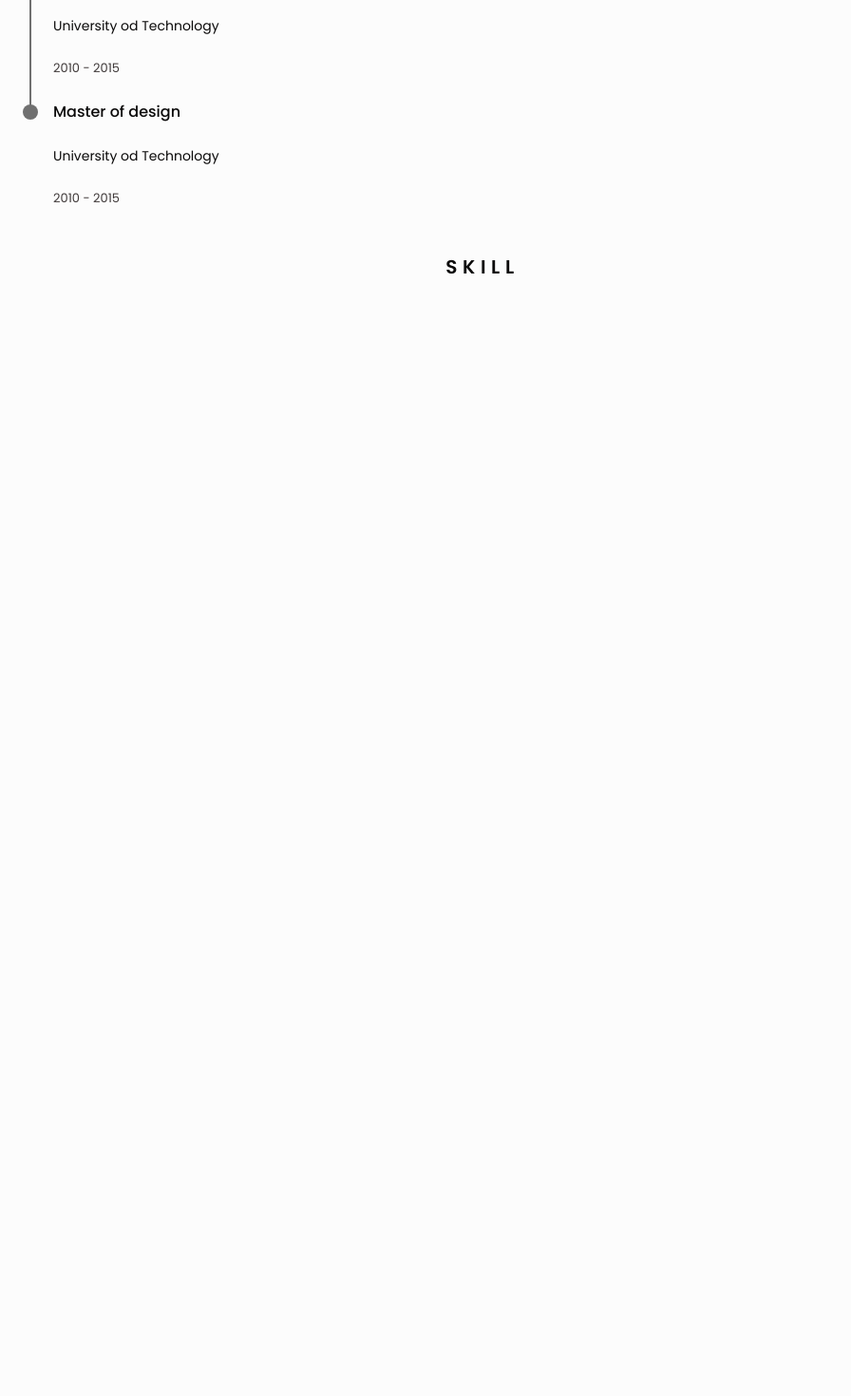
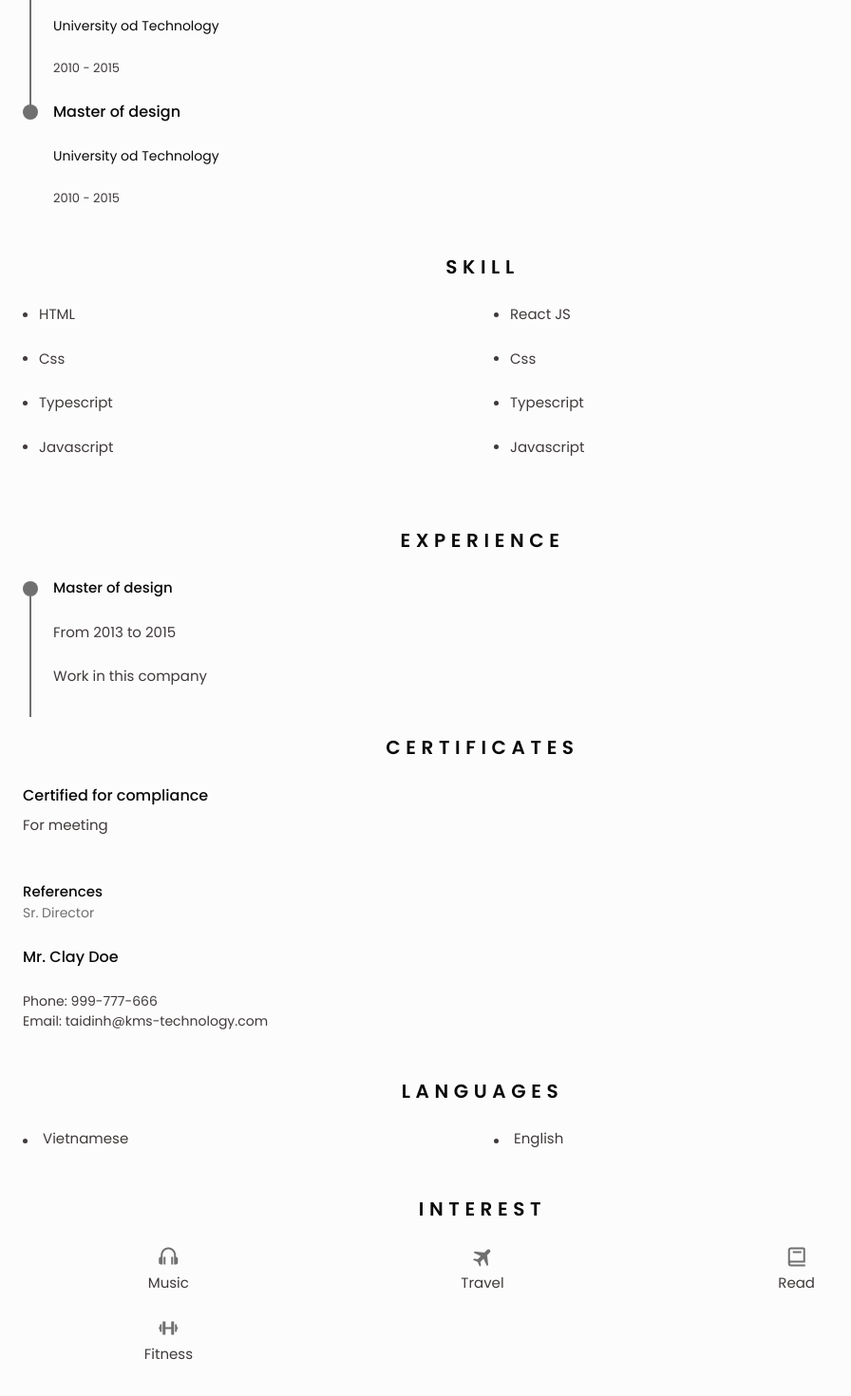
Before and after one commit to dinhthanhtai/dinhthanhtai, a React (Vite) app: page / in a window 1280 px wide. Shown: the part 1167-2637 px from the top of the page at 95% size, without its empty margins (0-896 px from the left). Before the commit the page ends 1559 px from the top, so only its background shows below. Built offline with nearby package versions, Linux system fonts and the light colour scheme.

Commit message:
third commit

```diff
--- a/src/components/main/index.css
+++ b/src/components/main/index.css
@@ -88,15 +88,18 @@
 }
 
 /* EDUCATION AND EXPERIENCE  */
-.education__content {
+.education__content,
+.experience__content {
     display: flex;
 }
 
-.education__time {
+.education__time,
+.experience__time {
     padding-right: 1rem;
 }
 
-.education__rounder {
+.education__rounder,
+.experience__rounder {
     position: relative;
     display: block;
     width: 16px;
@@ -106,7 +109,8 @@
     margin-top: .25rem;
 }
 
-.education__line {
+.education__line,
+.experience__line {
     display: block;
     width: 2px;
     height: 110%;
@@ -130,3 +134,69 @@
 .education__year {
     font-size: var(--smaller-font-size);
 }
+
+/* SKILL AND LANGUAGES  */
+.skills__content,
+.languages__content {
+    grid-template-columns: repeat(2, 1fr);
+}
+
+.skills__content {
+    gap: 0;
+}
+
+.skills__name {
+    display: flex;
+    align-items: center;
+    margin-bottom: var(--mb-3);
+}
+
+.skills__circle,
+.languages__circle {
+    display: inline-block;
+    width: 5px;
+    height: 5px;
+    background-color: var(--text-color);
+    border-radius: 50%;
+    margin-right: .75rem;
+}
+
+.certificate__title {
+    font-size: var(--h3-font-size);
+    margin-bottom: var(--mb-1);
+}
+
+/* REFERENCES */
+.references__content {
+    gap: .25rem;
+}
+
+.references__subtitle {
+    color: var(--text-color-light);
+}
+
+.references__subtitle,
+.references__contact {
+    font-size: var(--small-font-size);
+}
+
+.references__title {
+    font-size: var(--h3-font-size);
+}
+
+.interests__container {
+    grid-template-columns: repeat(3, 1fr);
+    margin-top: var(--mb-2);
+}
+
+.interests__content {
+    display: flex;
+    flex-direction: column;
+    align-items: center;
+}
+
+.interests__icon {
+    font-size: 1.5rem;
+    color: var(--text-color-light);
+    margin-bottom: .25rem;
+}
--- a/src/components/main/index.tsx
+++ b/src/components/main/index.tsx
@@ -111,10 +111,127 @@ const Main: React.FC = () => {
 
                     <section className='skills section' id='skills'>
                         <h2 className='section-title' > Skill </h2>
+
+                        <div className='skills__content bd-grid'>
+                            <ul className='skills__data'>
+                                <li className='skills__name'>
+                                    <span className='skills__circle'></span> HTML
+                                </li>
+                                <li className='skills__name'>
+                                    <span className='skills__circle'></span> Css
+                                </li>
+                                <li className='skills__name'>
+                                    <span className='skills__circle'></span> Typescript
+                                </li>
+                                <li className='skills__name'>
+                                    <span className='skills__circle'></span> Javascript
+                                </li>
+                            </ul>
+
+                            <ul className='skills__data'>
+                                <li className='skills__name'>
+                                    <span className='skills__circle'></span> React JS
+                                </li>
+                                <li className='skills__name'>
+                                    <span className='skills__circle'></span> Css
+                                </li>
+                                <li className='skills__name'>
+                                    <span className='skills__circle'></span> Typescript
+                                </li>
+                                <li className='skills__name'>
+                                    <span className='skills__circle'></span> Javascript
+                                </li>
+                            </ul>
+                        </div>
                     </section>
                 </div>
+
                 <div className="resume__right">
+                    <section className='experience section' id='experience'>
+                        <h2 className='section-title'> Experience </h2>
 
+                        <div className='experience__container bd-grid'>
+                            <div className='experience__content'>
+                                <div className='experience__time'>
+                                    <span className='experience__rounder'></span>
+                                    <span className='experience__line'></span>
+                                </div>
+
+                                <div className='experience__data bd-grid'>
+                                    <h3 className='experience__title'> Master of design</h3>
+                                    <span className='experience__company'>From 2013 to 2015</span>
+                                    <p className='experience__description'> Work in this company </p>
+                                </div>
+                            </div>
+                        </div>
+                    </section>
+
+                    <section className='certificate section' id='certificates'>
+                        <h2 className='section-title'> Certificates </h2>
+
+                        <div className='certificate__container bd-grid'>
+                            <div className='certificate__content'>
+                                <h3 className='certificate__title'> Certified for compliance </h3>
+                                <p className='certificate__description'> For meeting  </p>
+                            </div>
+                        </div>
+                    </section>
+
+                    <section className='references section' id='references'>
+                        <h2 className='section__tile'> References </h2>
+
+                        <div className='references__container bd-grid'>
+                            <div className='references__content bd-grid'>
+                                <span className='references__subtitle'> Sr. Director </span>
+                                <h3 className='references__title'> Mr. Clay Doe </h3>
+                                <ul className='references__contact'>
+                                    <li> Phone: 999-777-666 </li>
+                                    <li> Email: taidinh@kms-technology.com </li>
+                                </ul>
+                            </div>
+                        </div>
+                    </section>
+
+                    <section className='languages section'>
+                        <h2 className='section-title'> Languages </h2>
+
+                        <div className='languages__container'>
+                            <ul className='languages__content bd-grid'>
+                                <li className='languages__name'>
+                                    <span className='languages__circle'></span> Vietnamese
+                                </li>
+                                <li className='languages__name'>
+                                    <span className='languages__circle'></span> English
+                                </li>
+                            </ul>
+                        </div>
+                    </section>
+
+                    <section className='interest section'>
+                        <h2 className='section-title'> Interest </h2>
+
+                        <div className='interests__container bd-grid'>
+                            <div className='interests__content'>
+                                <i className='bx bx-headphone interests__icon'></i>
+                                <span className='interests__name'> Music </span>
+                            </div>
+
+                            <div className='interests__content'>
+                                <i className='bx bxs-plane-alt interests__icon'></i>
+                                <span className='interests__name'> Travel </span>
+                            </div>
+
+                            <div className='interests__content'>
+                                <i className='bx bx-book interests__icon'></i>
+                                <span className='interests__name'> Read </span>
+                            </div>
+
+                            <div className='interests__content '>
+                                <i className='bx bx-dumbbell interests__icon'></i>
+                                <span className='interests__name'> Fitness </span>
+                            </div>
+                        </div>
+                    </section>
                 </div>
             </div>
         </main>
```
